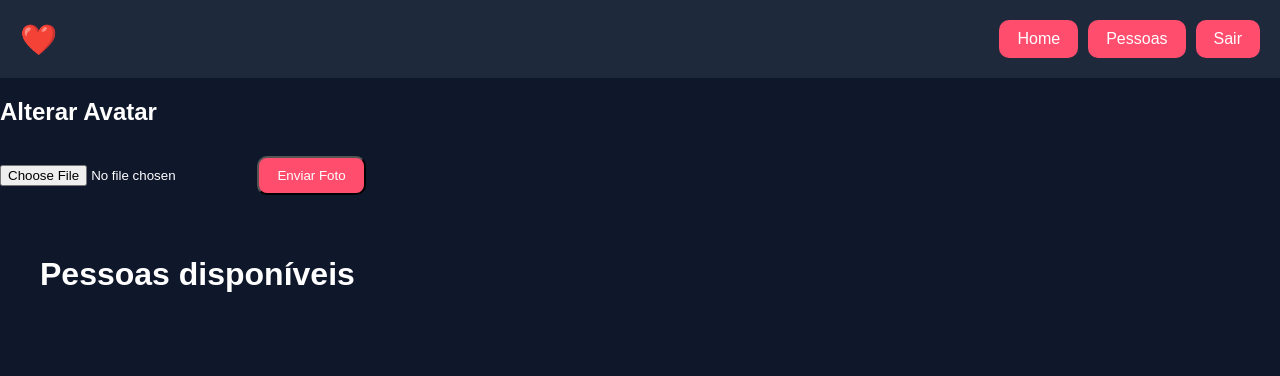
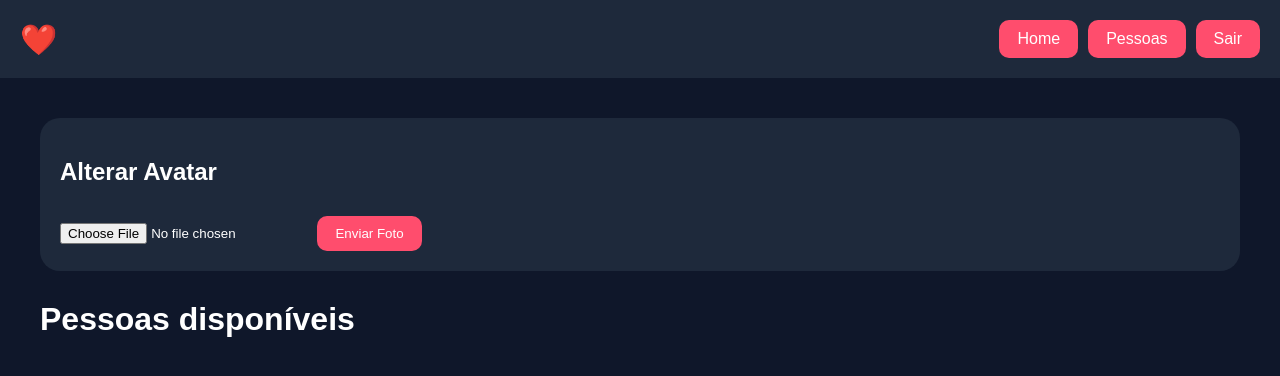
Before and after one commit to ODespertardoAmor/despertardoamor, a Flask app: page / in a window 1280 px wide. Shown: the top 376 px of the page. Run offline with Flask 3, Linux system fonts and the light colour scheme; the visitor is signed in with stand-in values (Sample User, id 1).

Commit message:
Update home.html

```diff
--- a/templates/home.html
+++ b/templates/home.html
@@ -41,6 +41,8 @@
             padding:10px 18px;
             text-decoration:none;
             border-radius:10px;
+            border:none;
+            cursor:pointer;
         }
 
         .container{
@@ -58,6 +60,19 @@
             margin-top:20px;
             display:flex;
             gap:10px;
+        }
+
+        .avatar-box{
+            background:#1e293b;
+            padding:20px;
+            border-radius:20px;
+            margin-bottom:30px;
+        }
+
+        .avatar-img{
+            border-radius:50%;
+            object-fit:cover;
+            margin-bottom:15px;
         }
 
     </style>
@@ -88,6 +103,12 @@
         </div>
 
     </div>
+
+
+    <div class="container">
+
+        <div class="avatar-box">
+
             <h2 style="margin-bottom:15px;">
                 Alterar Avatar
             </h2>
@@ -116,7 +137,6 @@
 
         </div>
 
-    <div class="container">
 
         <h1>
             Pessoas disponíveis
@@ -132,20 +152,8 @@
                 src="{{ url_for('static', filename='uploads/' + u.foto) }}"
                 width="120"
                 height="120"
-    style="
-        border-radius:50%;
-        object-fit:cover;
-        margin-bottom:15px;
-    "
+                class="avatar-img"
             >
-<div style="
-    background:#1e293b;
-    padding:20px;
-    border-radius:20px;
-    margin-bottom:30px;
-">
-
-
 
             <h2>
                 {{u.nome}}, {{u.idade}}
```
Lines whose indentation alone changed are shown as unchanged.
